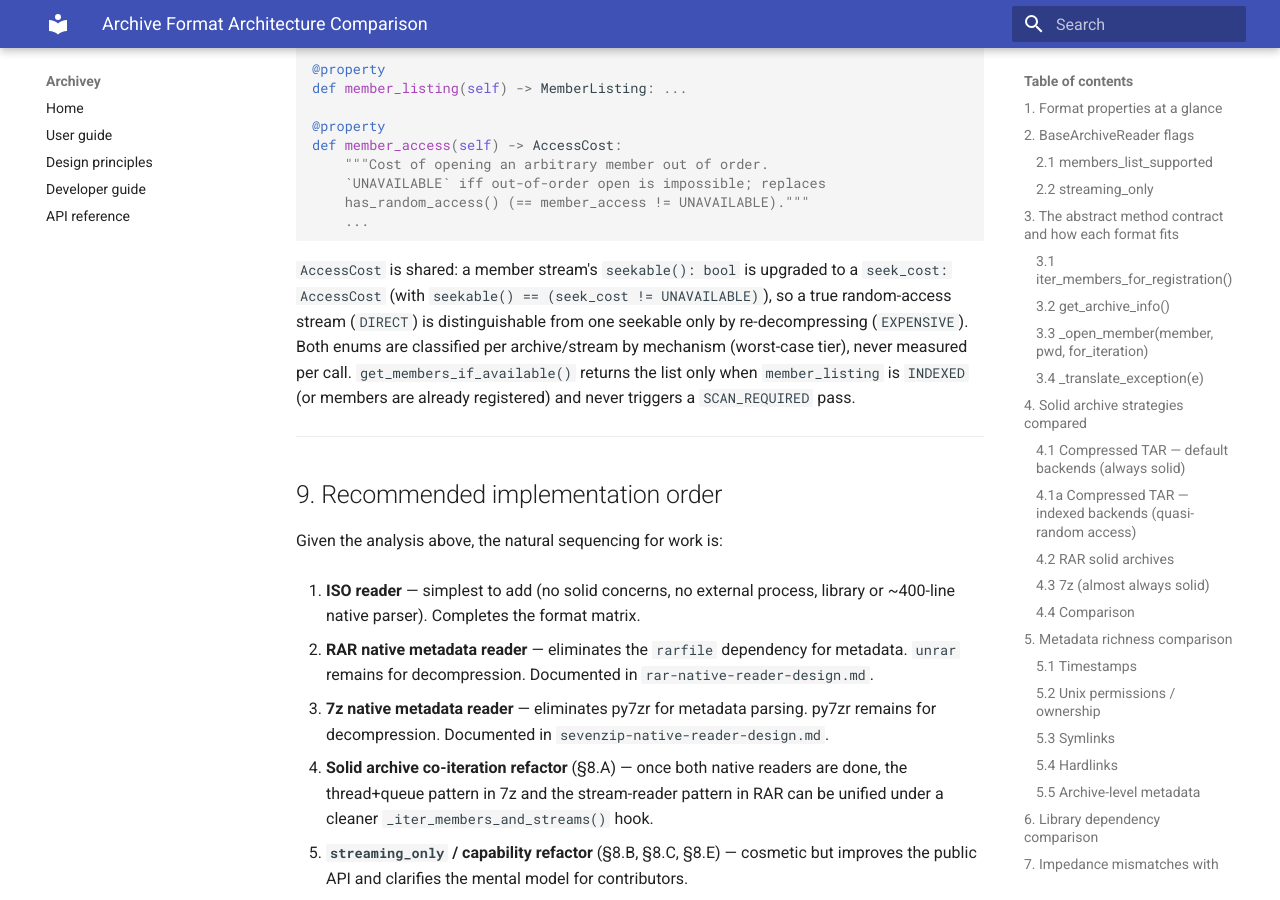
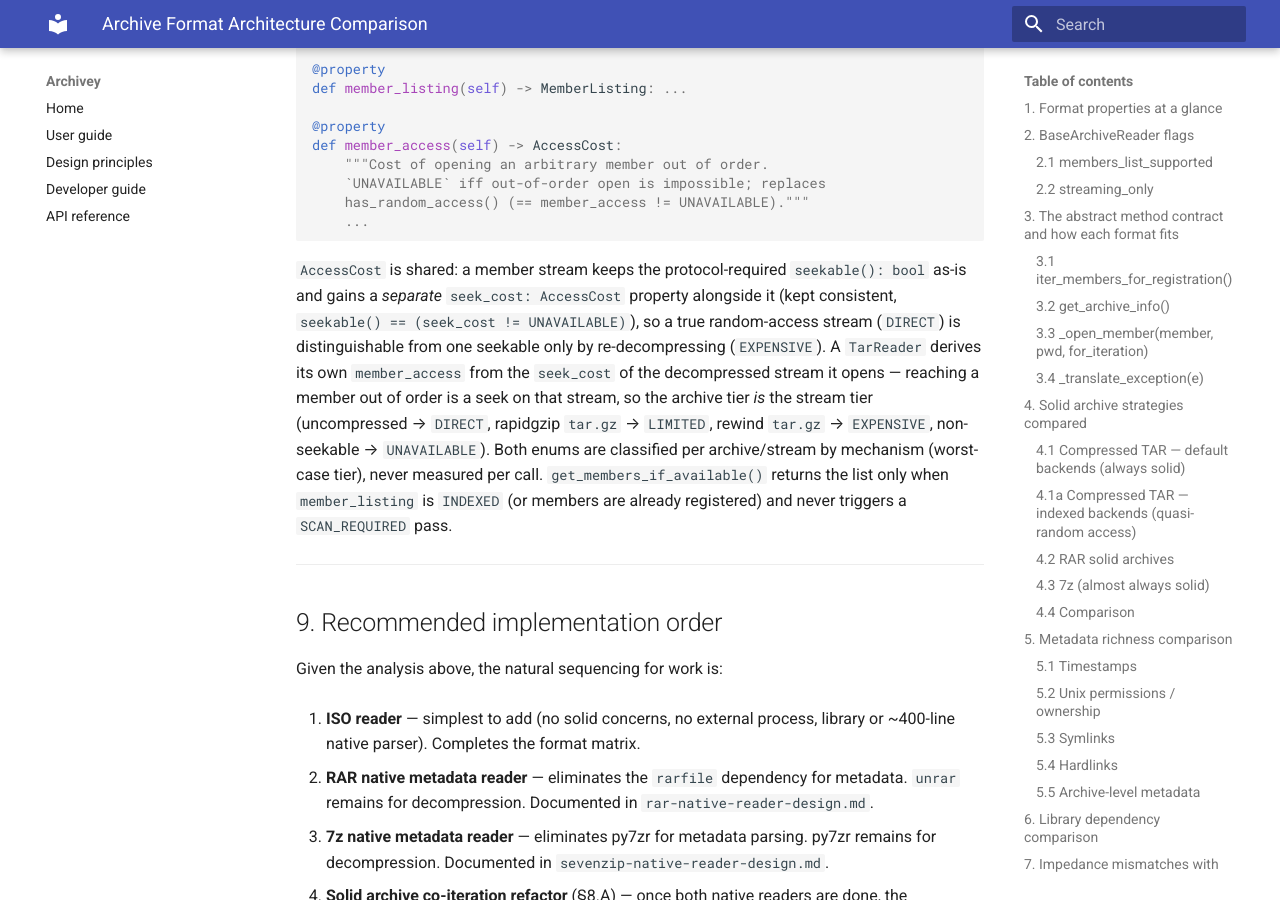
Before and after one commit to davitf/archivey-dev, an MkDocs documentation site: the page built from docs/format-architecture-comparison.md, in a window 1280 px wide and 900 px high, scrolled down 17302 px. Built offline with MkDocs 1.6.1 and Material for MkDocs 9.7.7, drawn with Linux system fonts in a browser that asks for light colours.

Commit message:
Keep protocol seekable() and add seek_cost as a separate property
Member streams must keep seekable(): bool — it is part of the IO stream
protocol that callers and tarfile/zipfile depend on, so it cannot be removed or
redefined as a derived view. Reframe seek_cost: AccessCost as an *additional*
property layered alongside seekable() rather than a replacement/upgrade of it;
the two stay consistent (seekable() is False iff seek_cost == UNAVAILABLE).

Also make explicit the derivation that motivates sharing one AccessCost scale
across both axes: a TarReader's member_access equals the seek_cost of the
decompressed stream it opens, since reaching a member out of order is a seek on
that stream (verified against tar_reader.py:112, which today checks only the
inner stream's seekable() bool). Uncompressed seekable tar inherits DIRECT,
rapidgzip tar.gz LIMITED, rewind tar.gz EXPENSIVE, non-seekable UNAVAILABLE.

Updates the archive-reading delta (requirement + new scenario), proposal,
design, tasks, and the §8.E doc snippet.

https://claude.ai/code/session_01Th3cWtDHE6jaSQ4KhkLfTb

````diff
--- a/docs/format-architecture-comparison.md
+++ b/docs/format-architecture-comparison.md
@@ -625,11 +625,16 @@ def member_access(self) -> AccessCost:
     ...
 ```
 
-`AccessCost` is shared: a member stream's `seekable(): bool` is upgraded to a
-`seek_cost: AccessCost` (with `seekable() == (seek_cost != UNAVAILABLE)`), so a
+`AccessCost` is shared: a member stream keeps the protocol-required
+`seekable(): bool` as-is and gains a *separate* `seek_cost: AccessCost` property
+alongside it (kept consistent, `seekable() == (seek_cost != UNAVAILABLE)`), so a
 true random-access stream (`DIRECT`) is distinguishable from one seekable only
-by re-decompressing (`EXPENSIVE`). Both enums are classified per archive/stream
-by mechanism (worst-case tier), never measured per call.
+by re-decompressing (`EXPENSIVE`). A `TarReader` derives its own `member_access`
+from the `seek_cost` of the decompressed stream it opens — reaching a member out
+of order is a seek on that stream, so the archive tier *is* the stream tier
+(uncompressed → `DIRECT`, rapidgzip `tar.gz` → `LIMITED`, rewind `tar.gz` →
+`EXPENSIVE`, non-seekable → `UNAVAILABLE`). Both enums are classified per
+archive/stream by mechanism (worst-case tier), never measured per call.
 `get_members_if_available()` returns the list only when `member_listing` is
 `INDEXED` (or members are already registered) and never triggers a
 `SCAN_REQUIRED` pass.
````
Also changed, not shown: openspec/changes/base-reader-architecture-extensions/design.md (+20 -7 lines), openspec/changes/base-reader-architecture-extensions/proposal.md (+14 -8 lines), openspec/changes/base-reader-architecture-extensions/specs/archive-reading/spec.md (+18 -6 lines), openspec/changes/base-reader-architecture-extensions/tasks.md (+7 -3 lines).
